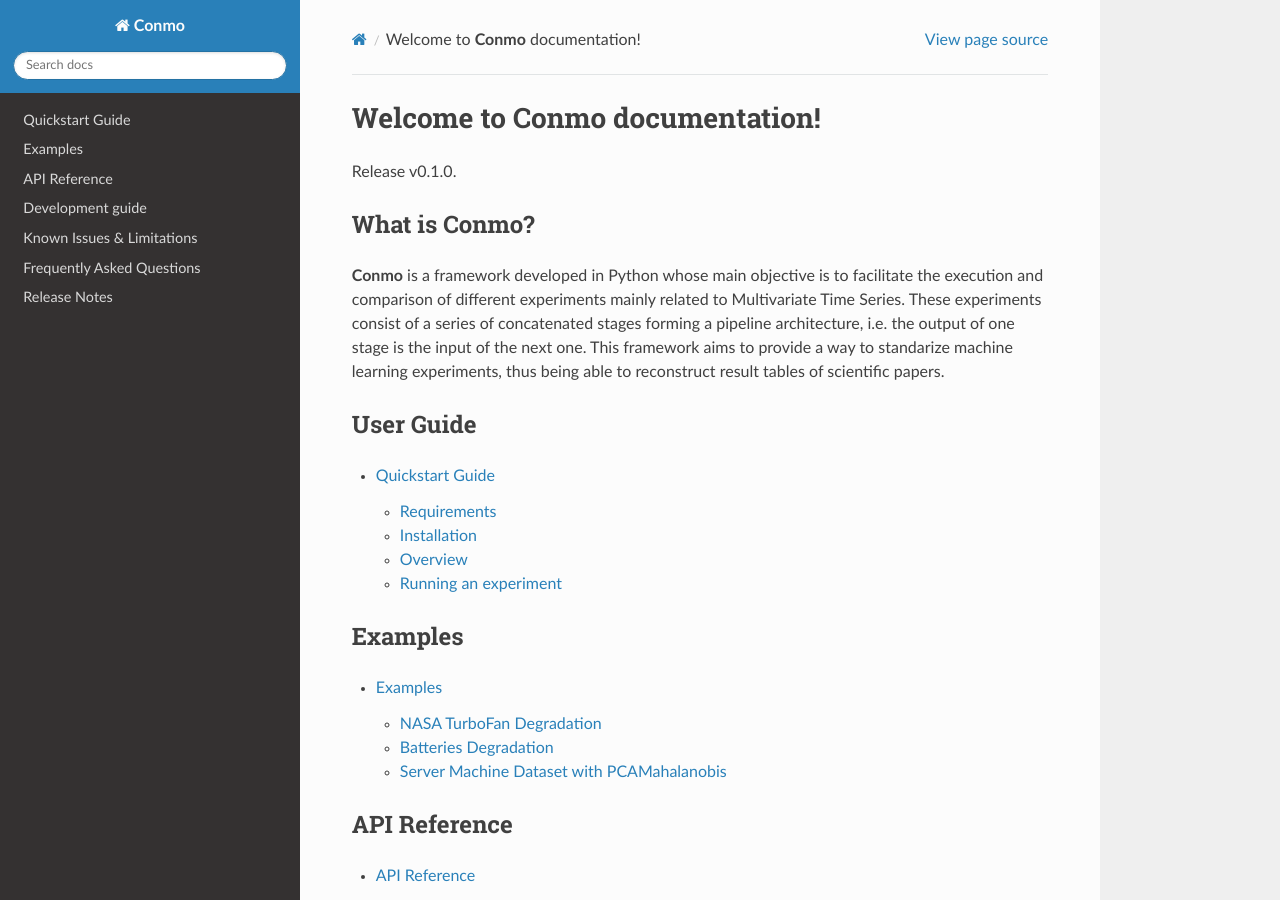
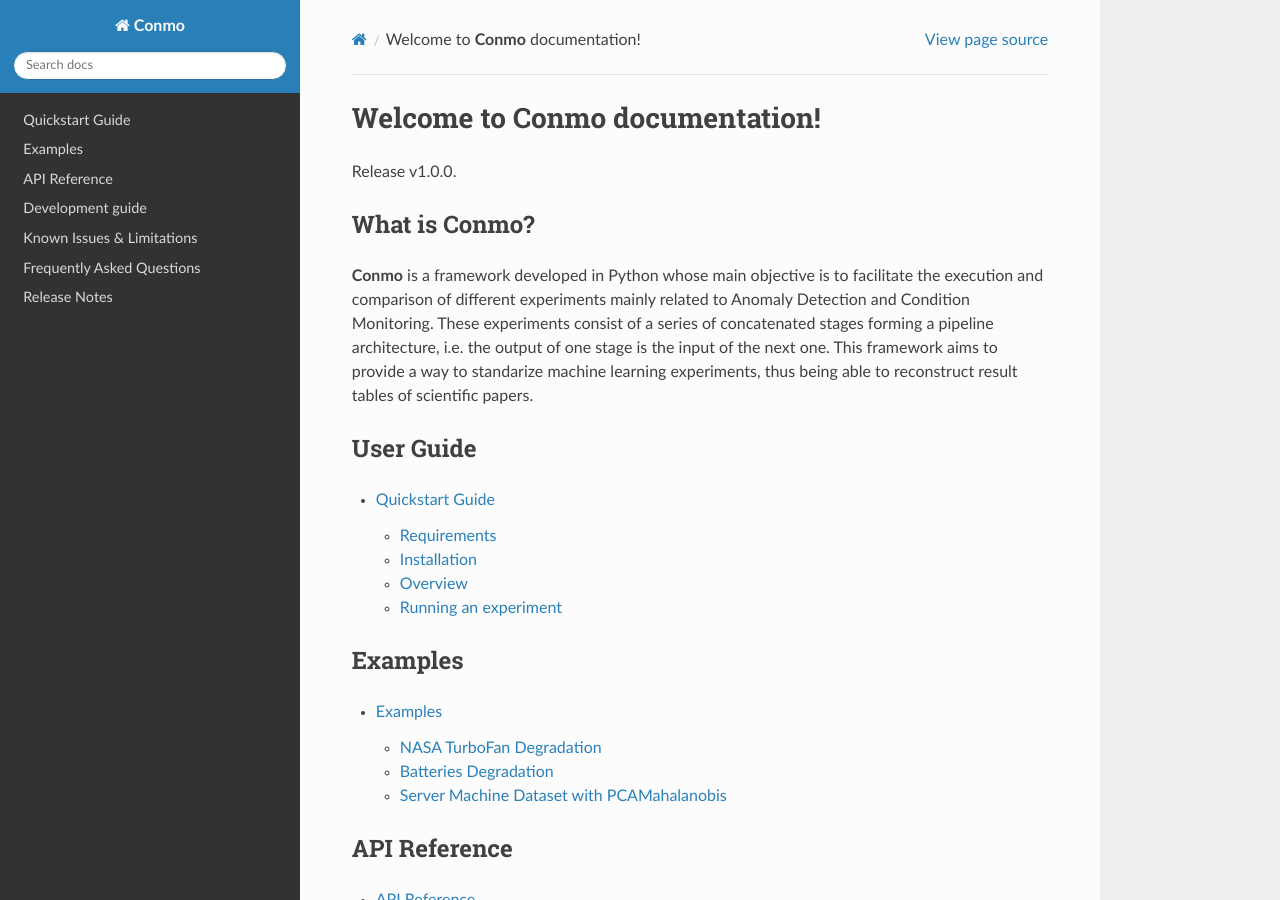
Before and after one commit to MyM-Uniovi/conmo, a Sphinx documentation site: the page built from docs/source/index.rst, in a window 1280 px wide and 900 px high. Built offline with Sphinx 7.4.7 and the Read the Docs theme 2.0.0, drawn with Linux system fonts in a browser that asks for light colours.

Commit message:
Fixed doc minor errors

```diff
--- a/docs/source/conf.py
+++ b/docs/source/conf.py
@@ -23,7 +23,7 @@
 author = 'Grupo de Metrología y Modelos (MyM)'
 
 # The full version, including alpha/beta/rc tags
-release = '0.1.0'
+release = '1.0.0'
 
 
 # -- General configuration ---------------------------------------------------
--- a/docs/source/index.rst
+++ b/docs/source/index.rst
@@ -7,7 +7,7 @@
 What is **Conmo**?
 =======================
 
-**Conmo** is a framework developed in Python whose main objective is to facilitate the execution and comparison of different experiments mainly related to Multivariate Time Series.
+**Conmo** is a framework developed in Python whose main objective is to facilitate the execution and comparison of different experiments mainly related to Anomaly Detection and Condition Monitoring.
 These experiments consist of a series of concatenated stages forming a pipeline architecture, i.e. the output of one stage is the input of the next one.
 This framework aims to provide a way to standarize machine learning experiments, thus being able to reconstruct result tables of scientific papers.
 
```
